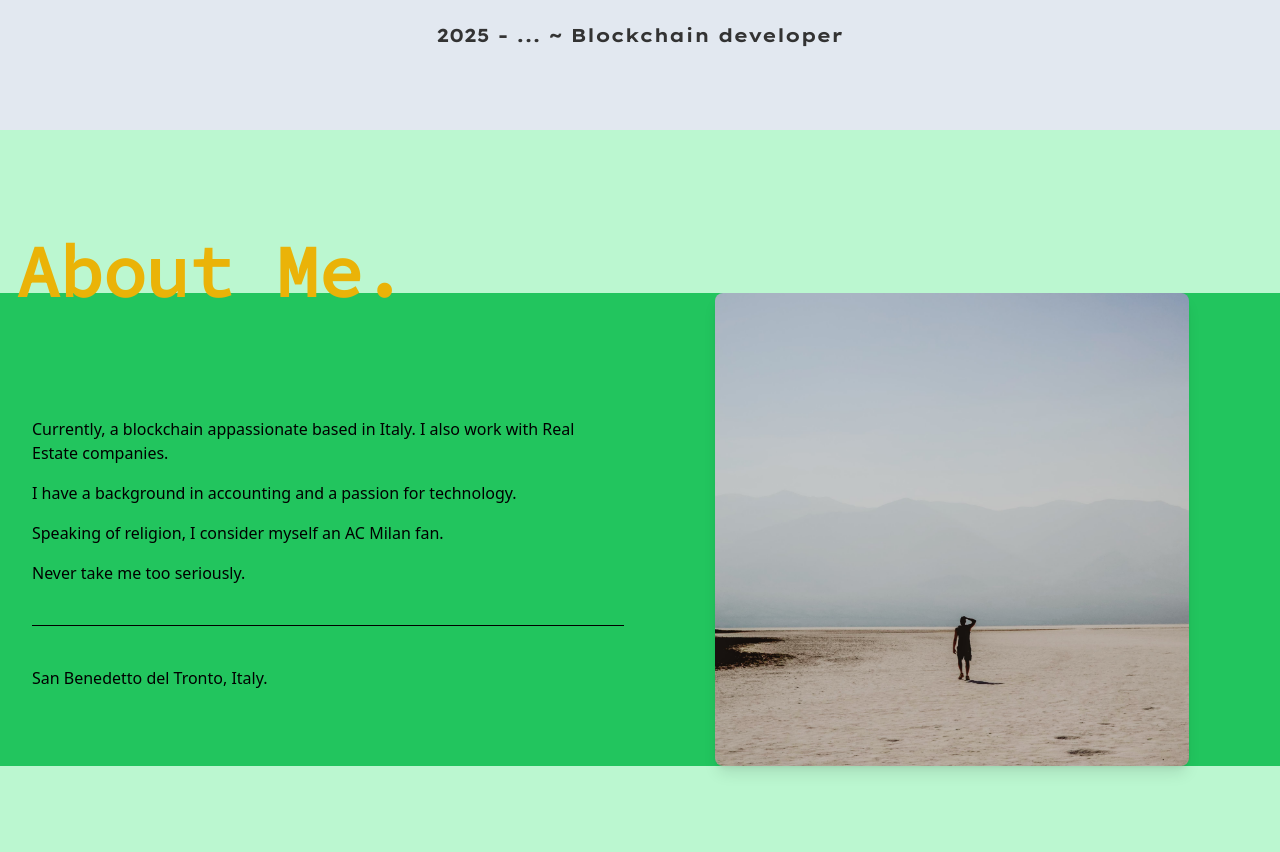
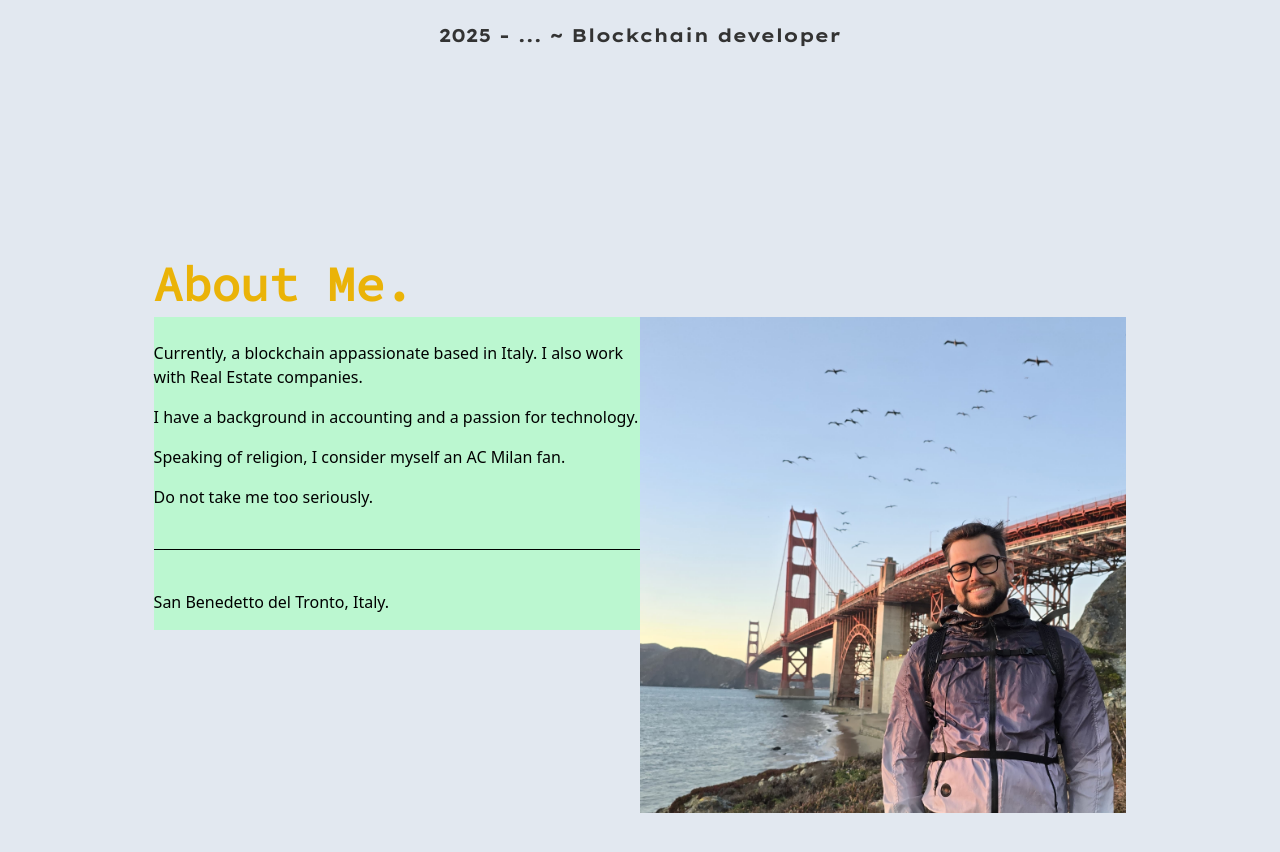
Before and after one commit to JPier34/J.Pierantozzi-Smartfolio, a website: page index.html in a window 1280 px wide. Shown: the part 1946-2798 px from the top of the page. Drawn offline with nearby package versions, Linux system fonts and the light colour scheme.

Commit message:
foto e about

```diff
--- a/assets/sass/styles.scss
+++ b/assets/sass/styles.scss
@@ -36,11 +36,15 @@ h1 {
     @include sticky-style;
 }
 
-.container {
+@mixin container-base {
     display: flex;
     justify-content: space-around;
     align-items: center;
     padding: 0 1rem;
+}
+
+.container {
+    @include container-base;
   }
 
 /* Stili per la navigazione */
@@ -207,20 +211,35 @@ nav .space-x-2 {
 }
 
 @mixin heading-style {
-    margin-top: 10rem;
-    font-size: 4rem;
+    margin-top: -1rem;
+    font-size: 6rem;
     font-weight: bold;
+    text-align: center; // Centra il titolo
+    font-weight: 900; // Aumenta il peso del carattere per una maggiore enfasi
+    text-shadow: 0 2px 4px rgba(0, 0, 0, 0.1); // Aggiungi una leggera ombra
+}
 
-    @media (max-width: 768px) {
-      font-size: 2.5rem;
-      margin-top: 12rem;
-    }
-  }
 
   .projects-heading {
     @include heading-style;
-    margin-top: 10rem;
-  }
+    position: absolute;
+    top: -80px;
+    left: 160px;
+
+    @media (min-width: 820px) {
+        margin-top: 11rem;
+    }
+
+    @media (max-width: 768px) {
+        font-size: 2.5rem;
+        margin-top: 12rem;
+      }
+
+      @media (min-width: 1020px) and (max-width: 1280px) {
+          margin-left: -6rem;
+          margin-top: -10rem;
+      }
+    }
 
 
 .work-item {
@@ -235,7 +254,7 @@ nav .space-x-2 {
 }
 
 .work-item-description {
-    font-size: 1.5rem;
+    font-size: 1.1rem;
     font-size: large;
     font-weight: bold;
     color: #333;
@@ -244,23 +263,115 @@ nav .space-x-2 {
 
 
     @media (min-width: 1024px) {
-      font-size: 1.1625rem; // Leggermente più grande per il desktop
+      font-size: 1.15rem; // Leggermente più grande per il desktop
     }
   }
 
-/* About */
+/* About
   .about-heading {
     @include heading-style;
-    margin-top: -1rem;
-    @media (max-width: 768px) {
+    white-space: nowrap;
+
+    @media (max-width: 767px) {
         font-size: 2.5rem;
-        margin-top: -0.5rem;
+        margin-top: -0.7rem;
+
       }
 
+      @media (min-width: 768px) {
+        font-size: 2.5rem;
+        margin-top: 3.5rem;
+
+      }
+
+      @media (min-width: 1024px) {
+        font-size: 2rem;
+        margin-top: 2rem;
+
+      }*/
+
+
+.about-section {
+    display: flex;
+    justify-content: center; // Centra orizzontalmente
+    align-items: center; // Centra verticalmente
+    min-height: 75vh; // Assicura che la sezione occupi almeno tutta l'altezza dello schermo
+    padding: 2rem; // Spazio interno
+
+    .about-container {
+        display: grid;
+        grid-template-columns: 50% 50%; // Titolo su 2 colonne, immagine su 1
+        grid-template-rows: 20% 80%; // Titolo e descrizione su righe separate
+        gap: 0;
+        width: 80%;
+        margin: 2rem auto;
+        position: relative;
+
+    .title {
+      grid-column: 1 / 3; // Il titolo occupa entrambe le colonne
+      text-align: left; // Titolo a sx
+      align-self: start; // Allinea il titolo in basso nella sua cella di griglia
+      /*margin-bottom: 2.5rem; // Elimina il margine predefinito del titolo*/
+      font-size: 3rem;
+      font-weight: bold;
+      z-index: 2;
+      position: absolute;
+      top: 55px;
+      left: 0;
+      /* width: 100%   //Se vuoi che il titolo si estenda per tutta la larghezza
+      padding: 1rem; //Aggiungi del padding se vuoi
+      background-color: rgba(255, 255, 255, 0.5); //Aggiungi un background color per farlo risaltare */
+    }
+
+    .description {
+        grid-column: 1 / 2; // Descrizione a sinistra
+        grid-row: 2 / 3;
+        align-self: flex-start;
+        z-index: 1;
+      }
+
+    .image {
+        grid-column: 2 / 3; // Immagine a destra
+        grid-row: 2 / 3;
+        text-align: center; // Centra l'immagine (se necessario)
+      }
+    }
+}
+
+
+
+
+
+
+.work-item {
+    display: grid;
+    gap: 1rem;
+}
+
+.work-item-image img {
+    width: 100%;
+    height: auto;
+    border-radius: 0.5rem;
+}
+
+.work-item-description {
+    font-size: 1.1rem;
+    font-size: large;
+    font-weight: bold;
+    color: #333;
+    margin-top: 0.5rem;
+    font-family: 'Lexend Giga' , serif;
+
+
+    @media (min-width: 1024px) {
+      font-size: 1.15rem; // Leggermente più grande per il desktop
+    }
   }
 
 
 
+
+/* Footer */
 
 /* Mixin per lo stile del footer */
 @mixin fixed-footer-style {
@@ -271,7 +382,6 @@ nav .space-x-2 {
     width: 100%;
     z-index: 10;
 }
-
 
 .footer {
     @include fixed-footer-style;
--- a/index.html
+++ b/index.html
@@ -75,8 +75,8 @@
 
     <section id="works" class="py-20 bg-slate-200 relative">
         <div class="image-container mx-auto px-4">
-            <div class="projects-heading main-font absolute left-4 lg:left-32 -top-20 lg:-top-12 text-left text-yellow-500 z-15 text-6xl lg:text-8xl font-bold">Projects.</div>
             <div class="grid grid-cols-1 lg:grid-cols-2 gap-8 pt-16 lg:pt-20">
+                <div class="projects-heading main-font text-left text-yellow-500 z-15 text-6xl lg:text-8xl font-bold">Projects.</div>
                 <div class="work-item flex flex-col items-center">
                     <div class="work-item-image aspect-w-16 aspect-h-9">
                         <img src="./assets/img/works - fotovoltaic.jpg" alt="Green Energy"
@@ -109,32 +109,24 @@
     </section>
 
 
-    <section class="h-screen bg-green-200 flex items-center justify-center">
-        <div class="container bg-green-500 mx-auto px-4 flex flex-row flex-wrap items-center">
-          <!-- Contenuto Testo -->
-          <div class="w-full md:w-1/2 relative px-4">
-            <!-- Titolo About Me -->
-            <div class="absolute about-heading text-yellow-500 -top-8 left-0 md:-top-28 md:left-0">
-              <span class="md:text-7xl main-font">About Me.</span>
+    <section class="about-section bg-slate-200">
+        <div class="about-container">
+            <div class="title text-yellow-500 main-font">
+                <h1>About Me.</h1>
             </div>
-            <!-- Descrizione -->
-            <div class="mt-20 md:mt-16">
+            <div class="description bg-green-200">
+                <br>
                 <p class="text-sm md:text-base mb-4">Currently, a blockchain appassionate based in Italy. I also work with Real Estate companies.</p>
                 <p class="text-sm md:text-base mb-4">I have a background in accounting and a passion for technology.</p>
                 <p class="text-sm md:text-base mb-4">Speaking of religion, I consider myself an AC Milan fan.</p>
-              <p class="text-sm md:text-base mb-4">Never take me too seriously.</p>
+                <p class="text-sm md:text-base mb-4">Do not take me too seriously.</p>
                 <br>
                 <hr class="border-black mb-4">
                 <br>
                 <p class="text-sm md:text-base mb-4">San Benedetto del Tronto, Italy.</p>
             </div>
-          </div>
-
-          <!-- Contenuto Immagine -->
-          <div class="w-full md:w-1/2 flex justify-center items-center px-4 mt-4 mb-4 md:mt-0 md:mb-0">
-            <div class="w-3/4 md:w-4/5 aspect-square overflow-hidden rounded-lg shadow-lg">
-              <img src="./assets/img/foto JP2.jpg" alt="Jacopo Pierantozzi" class="object-cover w-full h-full">
-            </div>
+            <div class="image">
+                <img src="assets/img/foto JP 3 vers.2.jpg" alt="J.Pierantozzi" class="object-cover w-full h-full">
             </div>
         </div>
     </section>
```
Also changed, not shown: assets/img/foto JP 3 vers.2.jpg (added), assets/sass/styles.css, 1 other file. Lines whose indentation alone changed are shown as unchanged.
